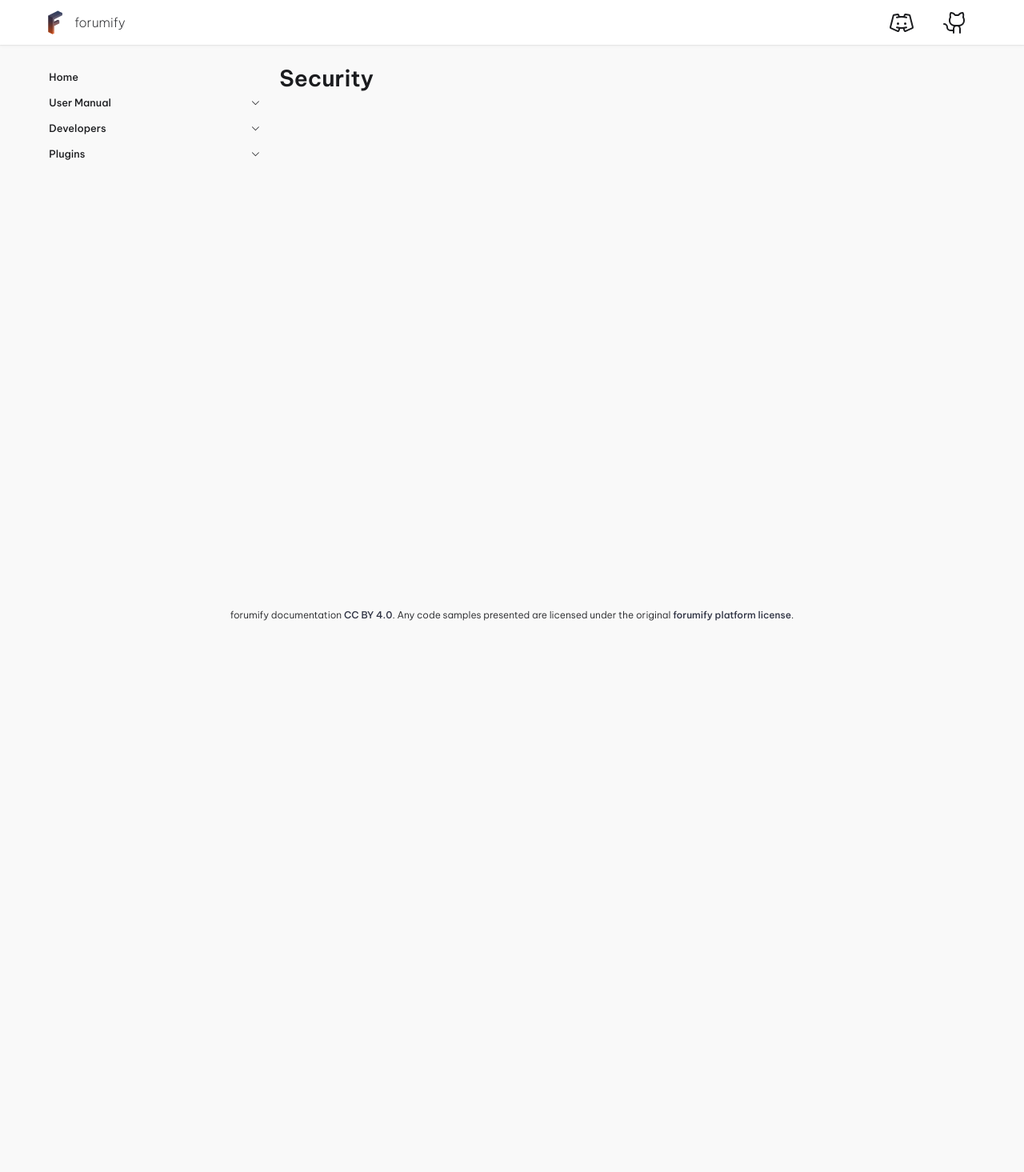
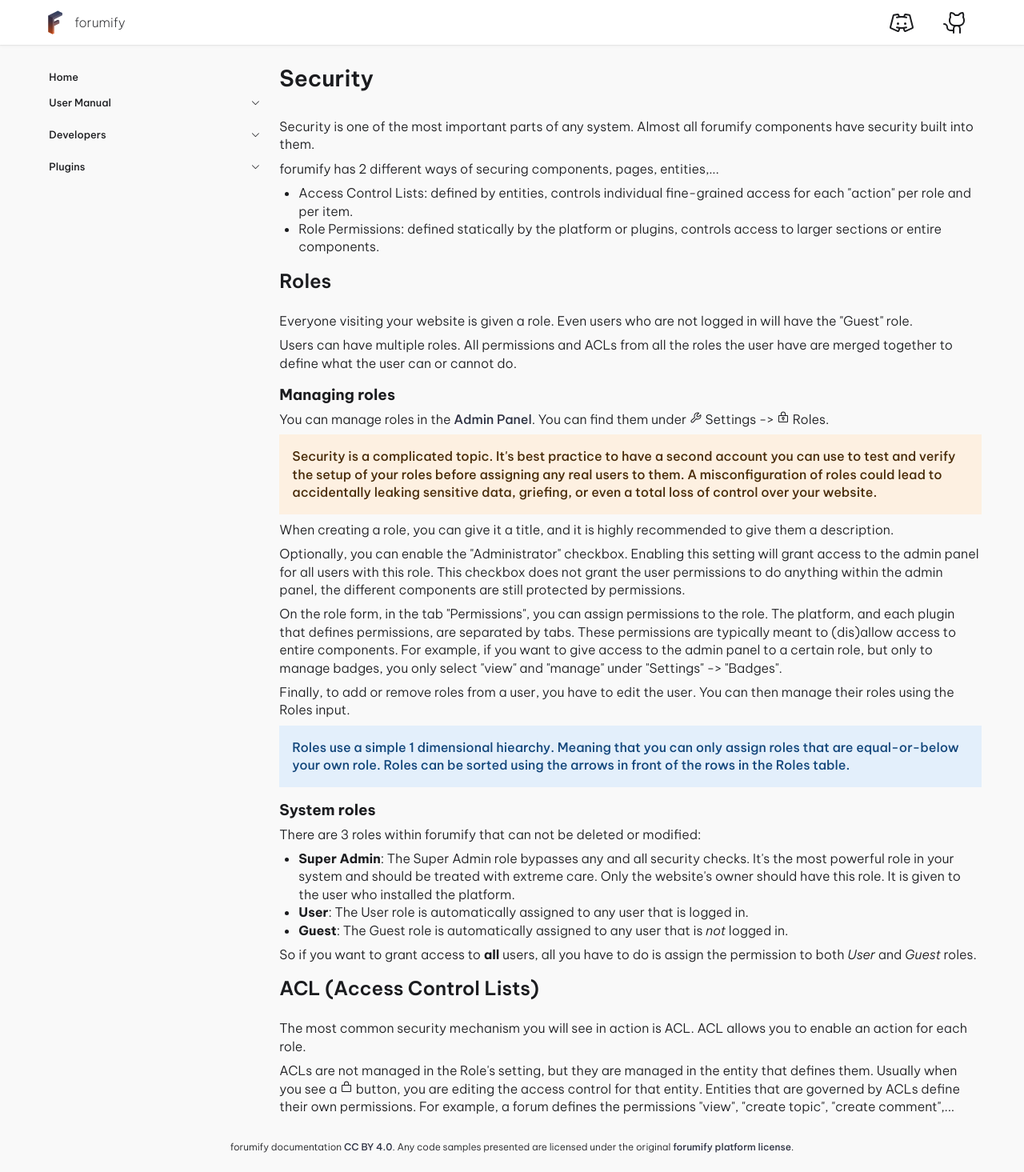
Before and after one commit to forumify/forumify-docs, a Next.js app: page /user-manual/security in a window 1280 px wide. Shown: the whole page at 80% size. Before the commit the page ends 800 px from the top, so only its background shows below. Built offline with nearby package versions, Linux system fonts and the light colour scheme.

Commit message:
add security, calendar and menu-builder docs

```diff
--- a/src/app/navigation.json
+++ b/src/app/navigation.json
@@ -18,6 +18,21 @@
         "type": "route",
         "path": "forum",
         "label": "Forums"
+      },
+      {
+        "type": "route",
+        "path": "calendar",
+        "label": "Calendar"
+      },
+      {
+        "type": "route",
+        "path": "menu-builder",
+        "label": "Menu Builder"
+      },
+      {
+        "type": "route",
+        "path": "security",
+        "label": "Security"
       }
     ]
   },
--- a/src/app/user-manual/admin-panel/page.mdx
+++ b/src/app/user-manual/admin-panel/page.mdx
@@ -68,7 +68,7 @@
 
 Here you can find:
 - Badges,
-- Calendars,
+- <Link href="/user-manual/calendar">Calendars</Link>,
 - Menu Builder,
 - Plugins,
 - Reactions,
--- /dev/null
+++ b/src/app/user-manual/cms/page.mdx
@@ -0,0 +1,5 @@
+# Content Management System
+
+The Content Management System, or CMS, is a powerful tool that allows you to add custom static and dynamic pages to your website.
+
+forumify isn't just a forum platform, it's an entire suite of tools that enable you to build your community hub.
--- a/src/app/user-manual/security/page.mdx
+++ b/src/app/user-manual/security/page.mdx
@@ -1 +1,66 @@
+import Link from 'next/link';
+import { Wrench, LockKey, LockSimple } from '@phosphor-icons/react/dist/ssr';
+import Alert from '@/components/Alert';
+
 # Security
+
+Security is one of the most important parts of any system. Almost all forumify components have security built into them.
+
+forumify has 2 different ways of securing components, pages, entities,...
+
+- Access Control Lists: defined by entities, controls individual fine-grained access for each "action" per role and per item.
+- Role Permissions: defined statically by the platform or plugins, controls access to larger sections or entire components.
+
+## Roles
+
+Everyone visiting your website is given a role. Even users who are not logged in will have the "Guest" role.
+
+Users can have multiple roles. All permissions and ACLs from all the roles the user have are merged together to define what the user can or cannot do.
+
+### Managing roles
+
+You can manage roles in the <Link href="/user-manual/admin-panel">Admin Panel</Link>.
+You can find them under <Wrench /> Settings -> <LockKey /> Roles.
+
+<Alert severity="warning">
+    Security is a complicated topic. It's best practice to have a second account you can use to test and verify the setup of your roles before assigning any
+    real users to them. A misconfiguration of roles could lead to accidentally leaking sensitive data, griefing, or even a total loss of control over your website.
+</Alert>
+
+When creating a role, you can give it a title, and it is highly recommended to give them a description.
+
+Optionally, you can enable the "Administrator" checkbox. Enabling this setting will grant access to the admin panel for all users with this role.
+This checkbox does not grant the user permissions to do anything within the admin panel, the different components are still protected by permissions.
+
+On the role form, in the tab "Permissions", you can assign permissions to the role. The platform, and each plugin that defines permissions, are separated by tabs.
+These permissions are typically meant to (dis)allow access to entire components. For example, if you want to give access to the admin panel to a certain role,
+but only to manage badges, you only select "view" and "manage" under "Settings" -> "Badges".
+
+Finally, to add or remove roles from a user, you have to edit the user. You can then manage their roles using the Roles input.
+
+<Alert severity="info">
+    Roles use a simple 1 dimensional hiearchy. Meaning that you can only assign roles that are equal-or-below your own role. Roles can be sorted using the
+    arrows in front of the rows in the Roles table.
+</Alert>
+
+
+### System roles
+
+There are 3 roles within forumify that can not be deleted or modified:
+
+- **Super Admin**: The Super Admin role bypasses any and all security checks.
+It's the most powerful role in your system and should be treated with extreme care.
+Only the website's owner should have this role. It is given to the user who installed the platform.
+- **User**: The User role is automatically assigned to any user that is logged in.
+- **Guest**: The Guest role is automatically assigned to any user that is *not* logged in.
+
+So if you want to grant access to **all** users, all you have to do is assign the permission to both *User* and *Guest* roles.
+
+## ACL (Access Control Lists)
+
+The most common security mechanism you will see in action is ACL. ACL allows you to enable an action for each role.
+
+ACLs are not managed in the Role's setting, but they are managed in the entity that defines them.
+Usually when you see a <LockSimple /> button, you are editing the access control for that entity.
+Entities that are governed by ACLs define their own permissions.
+For example, a forum defines the permissions "view", "create topic", "create comment",...
--- a/src/styles/index.scss
+++ b/src/styles/index.scss
@@ -85,3 +85,7 @@
     padding: var(--spacing-2);
   }
 }
+
+ol, ul {
+  margin-bottom: var(--spacing-2);
+}
```
Also changed, not shown: src/app/user-manual/calendar/page.mdx (+26 -0 lines), src/app/user-manual/forum/page.mdx (+24 -2 lines), src/app/user-manual/menu-builder/page.mdx (added, +34 -0 lines).
